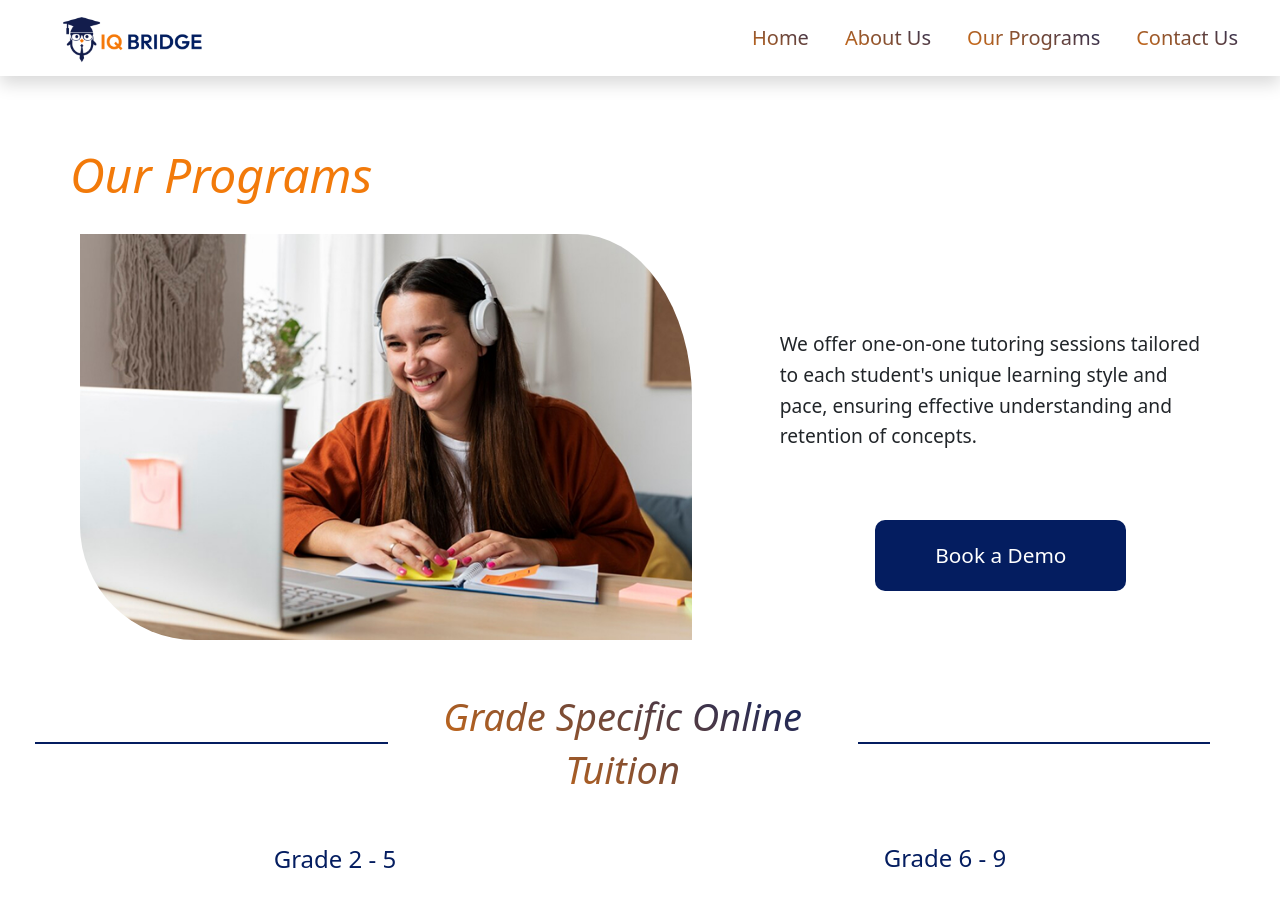
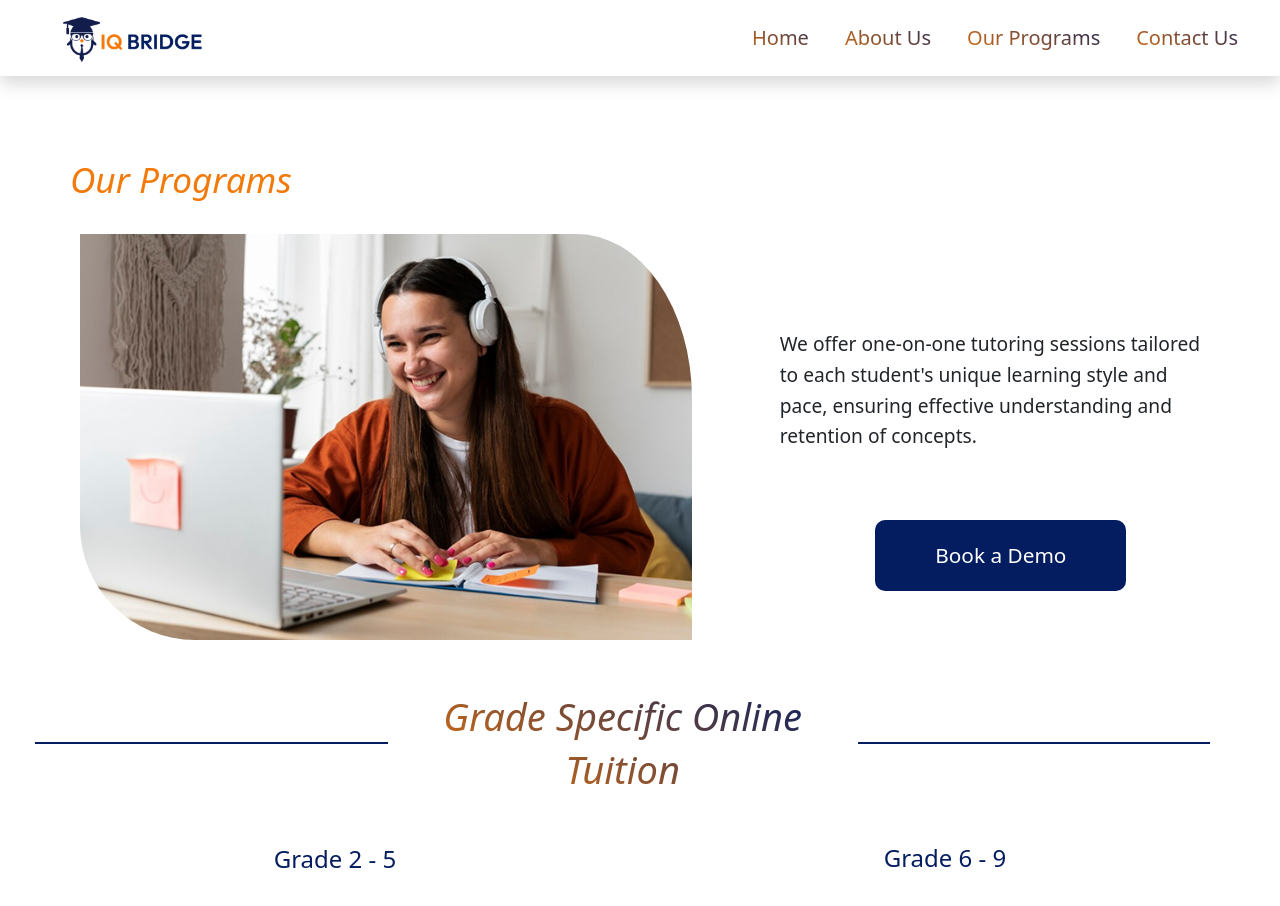
Before and after one commit to dilip2k04/hostinger, a React (Vite) app: page /our-programs in a window 1280 px wide. Shown: the top 906 px of the page. Built offline with nearby package versions, Linux system fonts and the light colour scheme; no server answers.

Commit message:
Update OurProgram.css

```diff
--- a/src/pages/OurProgram/OurProgram.css
+++ b/src/pages/OurProgram/OurProgram.css
@@ -47,7 +47,7 @@
   margin-left: 40px;
   margin-top: -10px;
   color: var(--secondary-color);
-  font-size: 48px !important;
+  font-size: 3rem;
 }
 
 .ourprogram_tab {
@@ -259,6 +259,7 @@
     line-height: 1.5;
     padding: 10px;
   }
+
 }
 
 /* Small Tablets (576px to 767px) */
```
